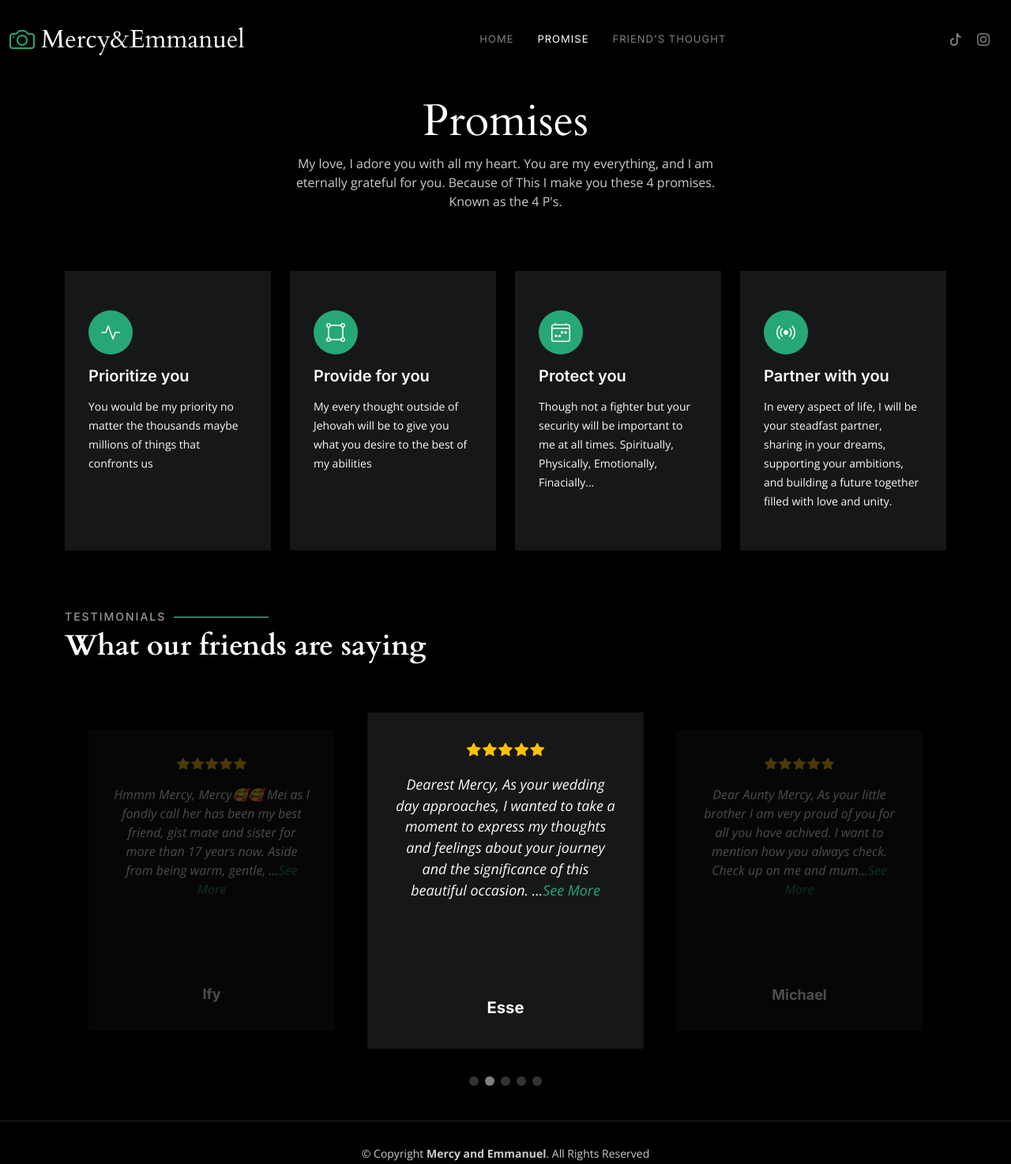
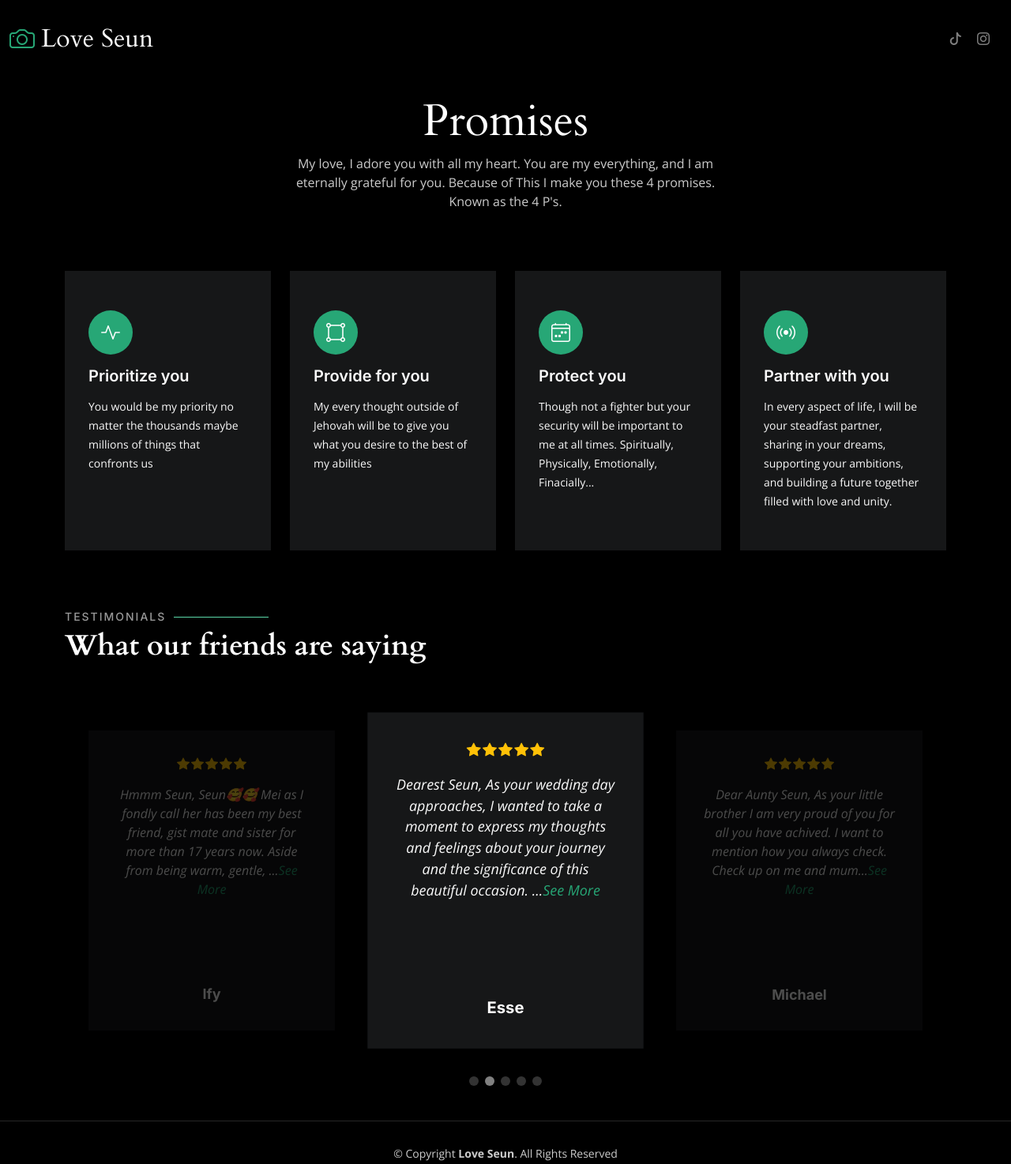
Before and after one commit to Virifortissimi/loveMEthewedding24, a plain HTML site: page index.html in a window 1280 px wide. Shown: the whole page at 79% size. Drawn offline with nearby package versions, Linux system fonts and the light colour scheme.

```diff
--- a/index.html
+++ b/index.html
@@ -39,16 +39,17 @@
         <!-- Uncomment the line below if you also wish to use an image logo -->
         <!-- <img src="assets/img/logo.png" alt=""> -->
         <i class="bi bi-camera"></i>
-        <h1>Mercy&Emmanuel</h1>
+        <!-- <h1>Mercy&Emmanuel</h1> -->
+        <h1>Love Seun</h1>
       </a>
 
-      <nav id="navbar" class="navbar">
+      <!-- <nav id="navbar" class="navbar">
         <ul>
           <li><a href="index.html">Home</a></li>
           <li><a href="promises.html" class="active">Promise</a></li>
           <li><a href="friendsthought.html">Friend's Thought</a></li>
         </ul>
-      </nav><!-- .navbar -->
+      </nav>.navbar -->
 
       <div class="header-social-links">
         <a href="https://www.tiktok.com/@mercyandeghosa" target="_blank" class="tiktok" ><i class="bi bi-tiktok"></i></a>
@@ -141,7 +142,7 @@
                   <i class="bi bi-star-fill"></i><i class="bi bi-star-fill"></i><i class="bi bi-star-fill"></i><i class="bi bi-star-fill"></i><i class="bi bi-star-fill"></i>
                 </div>
                 <p>
-                  I met Mercy about a year ago and all I can say is that she's amazing.
+                  I met Seun about a year ago and all I can say is that she's amazing.
                   Although she has been a friend of my husband since 2017 we know next
                   to nothing about her coz she is very reserved and an...<a href="./friendsthought.html#chinelo">See More</a>
                 </p>
@@ -159,7 +160,7 @@
                   <i class="bi bi-star-fill"></i><i class="bi bi-star-fill"></i><i class="bi bi-star-fill"></i><i class="bi bi-star-fill"></i><i class="bi bi-star-fill"></i>
                 </div>
                 <p>
-                  Hmmm Mercy, Mercy🥰🥰
+                  Hmmm Seun, Seun🥰🥰
 
                   Mei as I fondly call her has been my best friend, gist mate and sister for more than 17 years now.
 
@@ -179,7 +180,7 @@
                   <i class="bi bi-star-fill"></i><i class="bi bi-star-fill"></i><i class="bi bi-star-fill"></i><i class="bi bi-star-fill"></i><i class="bi bi-star-fill"></i>
                 </div>
                 <p>
-                  Dearest Mercy,
+                  Dearest Seun,
                   As your wedding day approaches, I wanted to take a moment to express my thoughts and feelings about your
                   journey and the significance of this beautiful occasion.  ...<a href="./friendsthought.html#esse">See More</a>
                 </p>
@@ -197,7 +198,7 @@
                   <i class="bi bi-star-fill"></i><i class="bi bi-star-fill"></i><i class="bi bi-star-fill"></i><i class="bi bi-star-fill"></i><i class="bi bi-star-fill"></i>
                 </div>
                 <p>
-                  Dear Aunty Mercy,
+                  Dear Aunty Seun,
                       As your little brother I am very proud of you for all
                       you have achived. I want to mention how you always check.
                       Check up on me and mum...<a href="./friendsthought.html#michael">See More</a>
@@ -216,7 +217,7 @@
                   <i class="bi bi-star-fill"></i><i class="bi bi-star-fill"></i><i class="bi bi-star-fill"></i><i class="bi bi-star-fill"></i><i class="bi bi-star-fill"></i>
                 </div>
                 <p>
-                  I’ve known Eghosa for over a decade, and over that time, I’ve had the pleasure
+                  I’ve known Seun for over a decade, and over that time, I’ve had the pleasure
                   of witnessing the incredible person he is. We’ve had lots of memories together, ...<a href="./friendsthought.html#raymond">See More</a>
                 </p>
                 <div class="profile mt-auto">
@@ -240,7 +241,7 @@
   <footer id="footer" class="footer">
     <div class="container">
       <div class="copyright">
-        &copy; Copyright <strong><span>Mercy and Emmanuel</span></strong>. All Rights Reserved
+        &copy; Copyright <strong><span> Love Seun</span></strong>. All Rights Reserved
       </div>
     </div>
   </footer><!-- End Footer -->
```
